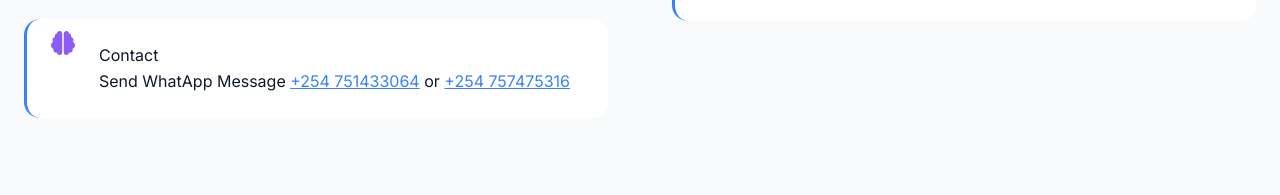
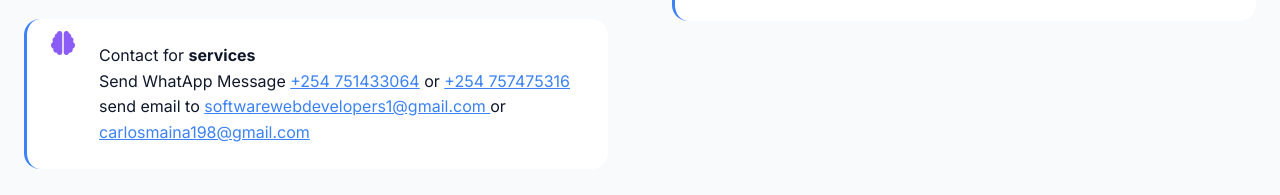
Before and after one commit to softwarewebdevelopers1-byte/MyPortifolio, a plain HTML site: page index.html in a window 1280 px wide. Shown: the part 2214-2409 px from the top of the page. Drawn offline with nearby package versions, Linux system fonts and the light colour scheme; no server answers.

Commit message:
Email added

```diff
--- a/index.html
+++ b/index.html
@@ -258,15 +258,36 @@
             </div>
             <div class="focus-item">
               <i class="fa-solid fa-brain fa-xl" style="color: #8b5cf6"></i>
-              <div>Contact
-                <strong></strong><br />Send WhatApp Message
-                <a href="https://wa.me/254751433064" class="whatsAppLinks"
-                  target="_blank">+254 751433064</a
+              <div>
+                Contact for <strong>services</strong><br />Send WhatApp Message
+                <a
+                  href="https://wa.me/254751433064"
+                  class="whatsAppLinks"
+                  target="_blank"
+                  >+254 751433064</a
                 >
                 or
-                <a href="https://wa.me/254757475316" class="whatsAppLinks"
-                  target="_blank">+254 757475316</a
+                <a
+                  href="https://wa.me/254757475316"
+                  class="whatsAppLinks"
+                  target="_blank"
+                  >+254 757475316</a
                 >
+                <br />
+                send email to
+                <a
+                  href="mailto:softwarewebdevelopers1@gmail.com"
+                  class="whatsAppLinks"
+                  target="_blank"
+                  >softwarewebdevelopers1@gmail.com
+                </a>
+                or
+                <a
+                  href="mailto:carlosmaina198@gmail.com"
+                  class="whatsAppLinks"
+                  target="_blank"
+                  >carlosmaina198@gmail.com
+                </a>
               </div>
             </div>
           </div>
```
